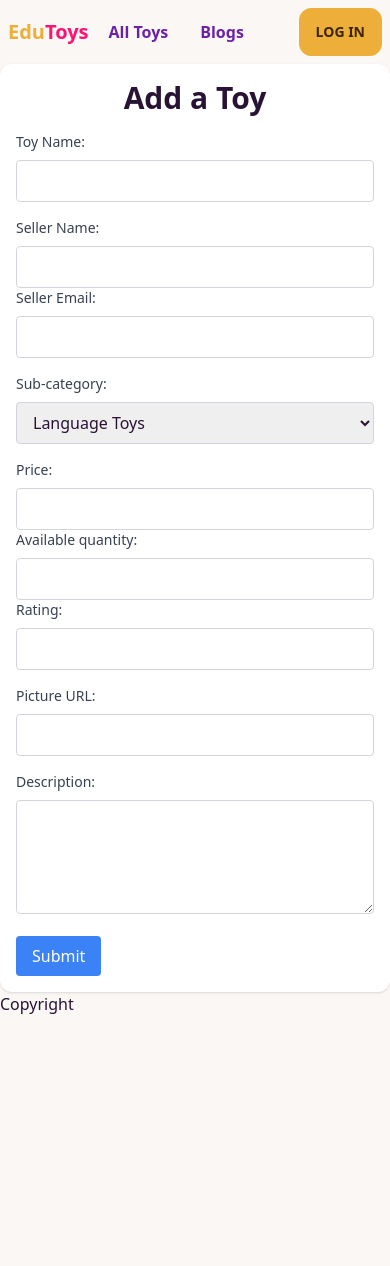
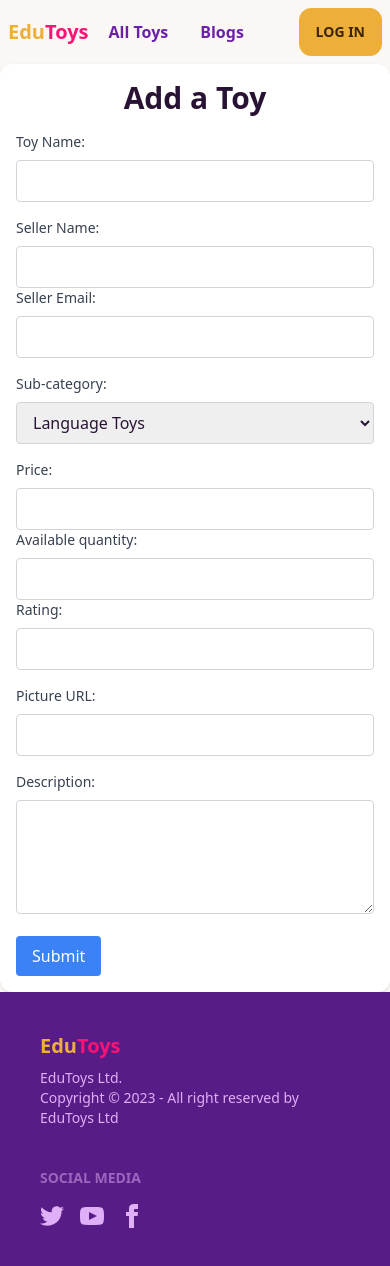
Before and after one commit to designwithashik/edu-toys, a React (Vite) app: page /add-a-toy in a window 390 px wide. Before the commit the page ends 1016 px from the top, so only its background shows below. Built offline with nearby package versions, Linux system fonts and the light colour scheme; no server answers.

Commit message:
Home Style Updated

```diff
--- a/src/Layouts/MainLayout.jsx
+++ b/src/Layouts/MainLayout.jsx
@@ -6,7 +6,7 @@ import Footer from '../components/Shared/Footer';
 const MainLayout = () => {
     return (
         <div>
-            <div className='max-w-screen-xl mx-auto'>
+            <div  className='max-w-screen-xl min-h-[calc(100vh-156px)] mx-auto'>
             <Header />
             <Outlet />
             </div>
--- a/src/components/Home/CustomerReview.jsx
+++ b/src/components/Home/CustomerReview.jsx
@@ -3,17 +3,17 @@ import React from 'react';
 const CustomerReview = () => {
     return (
         <div className='mb-28'>
-            <h2 className='font-bold text-4xl text-center mb-7'>What our customers say</h2>
+            <h2 className='font-bold text-4xl text-center mb-14'>What our customers say</h2>
             <div className="carousel w-full">
-                <div id="slide11" className="carousel-item  w-full">
-                    <div className='flex'>
+            <div id="slide12" className="carousel-item  w-full">
+                <div className='flex'>
                         <div className='w-full pb-14 relative'>
 
-                            <img src="https://images.unsplash.com/photo-1502685104226-ee32379fefbe?crop=entropy&cs=tinysrgb&fit=crop&fm=jpg&h=400&ixid=MnwxfDB8MXxyYW5kb218MHx8Y2xpZW50LHNtaWxlfHx8fHx8MTY4NDU2Mzg1MQ&ixlib=rb-4.0.3&q=80&utm_campaign=api-credit&utm_medium=referral&utm_source=unsplash_source&w=400" className="w-1/2 rounded-box mx-auto" />
+                            <img src="https://images.unsplash.com/photo-1603987248955-9c142c5ae89b?crop=entropy&cs=tinysrgb&fit=crop&fm=jpg&h=400&ixid=MnwxfDB8MXxyYW5kb218MHx8c21pbGV8fHx8fHwxNjg0NTc0MTEz&ixlib=rb-4.0.3&q=80&utm_campaign=api-credit&utm_medium=referral&utm_source=unsplash_source&w=400" className="w-1/2 rounded-box mx-auto" />
 
                             <div className="flex justify-center gap-3 my-3">
-                                <a href="#slide12" className="btn btn-circle bg-white border-none">❮</a>
-                                <a href="#slide12" className="btn btn-circle bg-white border-none">❯</a>
+
+                                <a href="#slide11" className="btn btn-circle bg-accent border-none">❯</a>
                             </div>
                 <div className="w-72 right-32 -z-40 bottom-5 absolute h-72 bg-purple-600 rounded-full"></div>
                         </div>
@@ -27,20 +27,28 @@ const CustomerReview = () => {
                     </div>
 
                 </div>
-                <div id="slide12" className="carousel-item  w-full">
+                <div id="slide11" className="carousel-item  w-full">
                     <div className='flex'>
-                        <div className='w-full'><img src="https://images.unsplash.com/photo-1483381616603-8dde934da56f?crop=entropy&cs=tinysrgb&fit=crop&fm=jpg&h=400&ixid=MnwxfDB8MXxyYW5kb218MHx8Y2xpZW50LHNtaWxlfHx8fHx8MTY4NDU2Mzg0MQ&ixlib=rb-4.0.3&q=80&utm_campaign=api-credit&utm_medium=referral&utm_source=unsplash_source&w=400" className="w-1/2 rounded-box mx-auto" />
+                        <div className='w-full pb-14 relative'>
+
+                            <img src="https://images.unsplash.com/flagged/photo-1596479042555-9265a7fa7983?crop=entropy&cs=tinysrgb&fit=crop&fm=jpg&h=400&ixid=MnwxfDB8MXxyYW5kb218MHx8c21pbGV8fHx8fHwxNjg0NTY5MzYx&ixlib=rb-4.0.3&q=80&utm_campaign=api-credit&utm_medium=referral&utm_source=unsplash_source&w=400" className="w-1/2 rounded-box mx-auto" />
+
                             <div className="flex justify-center gap-3 my-3">
-                                <a href="#slide11" className="btn btn-circle bg-purple-600 border-none">❮</a>
-                                <a href="#slide11" className="btn btn-circle bg-accent border-none">❯</a>
-                            </div></div>
+                                <a href="#slide12" className="btn btn-circle bg-[#FF1276]  border-none">❮</a>
+                            </div>
+                <div className="w-72 right-32 -z-40 bottom-5 absolute h-72 bg-purple-600 rounded-full"></div>
+                        </div>
                         <div className='w-full'>
-                            <h2 className='text-2xl mb-5'>Mary Kim</h2>
-                            <p className='text-gray-600'>Lorem ipsum dolor sit amet consectetur adipisicing elit. Ipsa asperiores magni laboriosam vitae adipisci iste optio officiis. Placeat laboriosam, ratione iste sequi deserunt incidunt ab fuga adipisci tempora alias velit.</p>s
+                            <div className="lg:w-1/2 mx-auto">
+                            <h2 className='text-2xl mb-5'>Johana Doe</h2>
+                            <p className='text-gray-600'>Lorem ipsum dolor sit amet consectetur adipisicing elit. Ipsa asperiores magni laboriosam vitae adipisci iste optio officiis. Placeat laboriosam, ratione iste sequi deserunt incidunt ab fuga adipisci tempora alias velit.</p>
+                                <a className='text-purple-600 font-bold' href="">Read More</a>
+                                </div>
                         </div>
                     </div>
 
                 </div>
+
 
             </div>
         </div>
--- a/src/components/Home/ToyCard.jsx
+++ b/src/components/Home/ToyCard.jsx
@@ -1,4 +1,5 @@
 import React from 'react';
+import { Link } from 'react-router-dom';
 
 const ToyCard = ({ toy }) => {
     const { name, picture, price, rating } = toy;
@@ -8,7 +9,9 @@ const ToyCard = ({ toy }) => {
   <div className="card-body">
     <h2 className="card-title text-accent w-full">{name}!</h2>
                     <p><span className='font-bold'>Price:</span> {price}$</p>
-                    <p><span className='font-bold'>Rating:</span> {rating}</p>
+          <p><span className='font-bold'>Rating:</span> {rating}</p>
+          <div><Link className='btn btn-sm rounded-xl text-white border-none bg-[#FF1276]' to={`/toy/${toy._id}`}>View Details</Link></div>
+
   </div>
   <figure ><img className='h-[256px] w-full object-cover' src={picture} alt="product" /></figure>
 </div>
--- a/src/components/Shared/Footer.jsx
+++ b/src/components/Shared/Footer.jsx
@@ -1,10 +1,25 @@
 import React from 'react';
+import { Link } from 'react-router-dom';
 
 const Footer = () => {
     return (
+        <footer className=" bg-purple-900 ">
+            <div className='max-w-screen-xl mx-auto text-neutral-content footer p-10'><div>
+            <Link to='/' className=" font-bold normal-case text-accent text-xl">Edu<span className='text-[#FF1276] font-bold'>Toys</span></Link>
+          <p>EduToys Ltd.<br/>Copyright © 2023 - All right reserved by EduToys Ltd
+
+</p>
+        </div>
         <div>
-            <h2>Copyright</h2>
-        </div>
+          <span className="footer-title">Social Media</span>
+          <div className="grid grid-flow-col gap-4">
+            <a><svg xmlns="http://www.w3.org/2000/svg" width="24" height="24" viewBox="0 0 24 24" className="fill-current"><path d="M24 4.557c-.883.392-1.832.656-2.828.775 1.017-.609 1.798-1.574 2.165-2.724-.951.564-2.005.974-3.127 1.195-.897-.957-2.178-1.555-3.594-1.555-3.179 0-5.515 2.966-4.797 6.045-4.091-.205-7.719-2.165-10.148-5.144-1.29 2.213-.669 5.108 1.523 6.574-.806-.026-1.566-.247-2.229-.616-.054 2.281 1.581 4.415 3.949 4.89-.693.188-1.452.232-2.224.084.626 1.956 2.444 3.379 4.6 3.419-2.07 1.623-4.678 2.348-7.29 2.04 2.179 1.397 4.768 2.212 7.548 2.212 9.142 0 14.307-7.721 13.995-14.646.962-.695 1.797-1.562 2.457-2.549z"></path></svg></a>
+            <a><svg xmlns="http://www.w3.org/2000/svg" width="24" height="24" viewBox="0 0 24 24" className="fill-current"><path d="M19.615 3.184c-3.604-.246-11.631-.245-15.23 0-3.897.266-4.356 2.62-4.385 8.816.029 6.185.484 8.549 4.385 8.816 3.6.245 11.626.246 15.23 0 3.897-.266 4.356-2.62 4.385-8.816-.029-6.185-.484-8.549-4.385-8.816zm-10.615 12.816v-8l8 3.993-8 4.007z"></path></svg></a>
+            <a><svg xmlns="http://www.w3.org/2000/svg" width="24" height="24" viewBox="0 0 24 24" className="fill-current"><path d="M9 8h-3v4h3v12h5v-12h3.642l.358-4h-4v-1.667c0-.955.192-1.333 1.115-1.333h2.885v-5h-3.808c-3.596 0-5.192 1.583-5.192 4.615v3.385z"></path></svg></a>
+          </div>
+        </div></div>
+
+      </footer>
     );
 };
 
--- a/src/components/Toys/AddAToy.jsx
+++ b/src/components/Toys/AddAToy.jsx
@@ -99,7 +99,7 @@ const AddAToy = () => {
                         >
                             <option disabled value=''>Which Category?</option>
                             <option value="Language Toys">Language Toys</option>
-                            <option value="Math Toys">Math Toys</option>
+                            <option value="Science Toys">Science Toys</option>
                             <option value="Engineering Toys">Engeneeering Toys</option>
           </select>
         </div>
```
